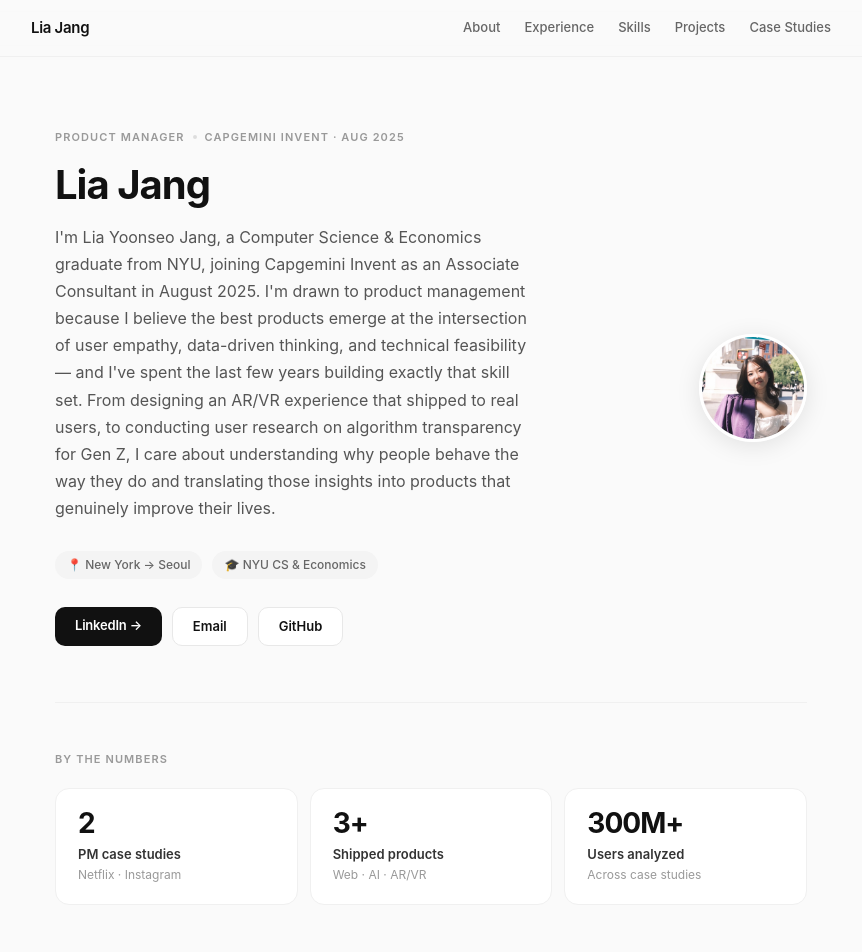
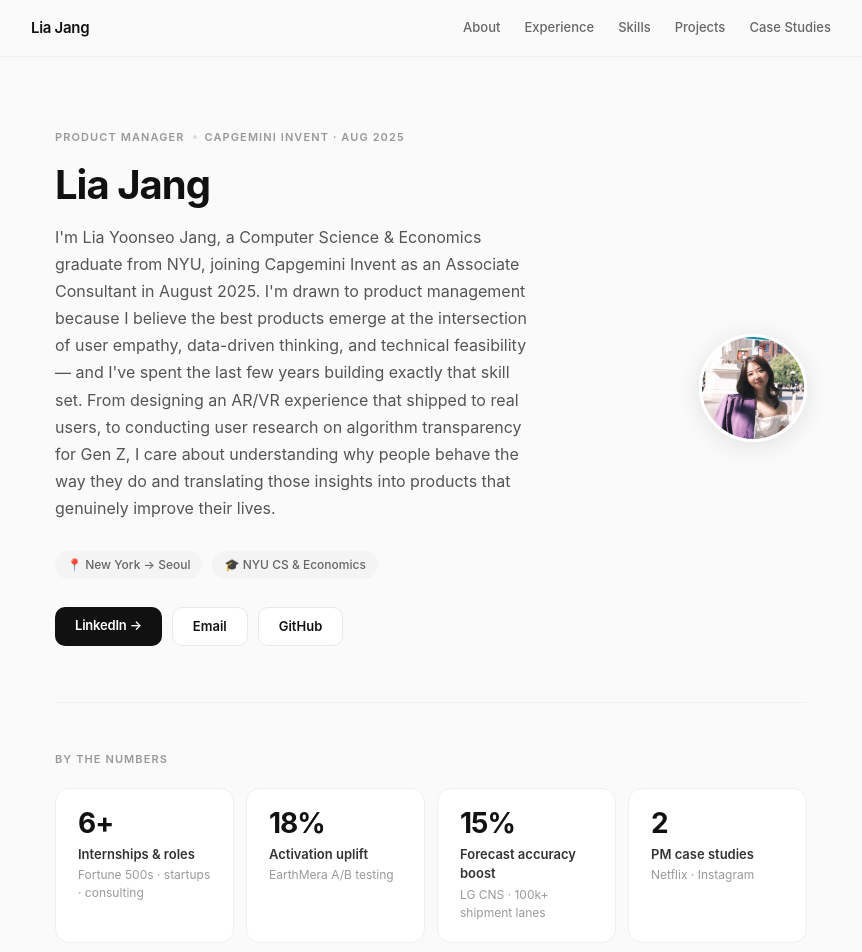
Before and after one commit to LiaYoonseoJang/personal-website, a React (Create React App) app: page / in a window 1280 px wide. Shown: the top 952 px of the page, without its empty margins (209-1071 px from the left). Built offline with nearby package versions, Linux system fonts and the light colour scheme.

Commit message:
fix: eslint unused vars

```diff
--- a/src/assets/data.js
+++ b/src/assets/data.js
@@ -1,4 +1,3 @@
-import React from "react";
 import netflixImg from '../images/netflix.jpg';
 import instaImg from '../images/instagram.png';
 import mininiImg from '../images/minini.jpg';
--- a/src/partials/MainHome.js
+++ b/src/partials/MainHome.js
@@ -6,7 +6,7 @@ import data from "../assets/data";
 import profileImg from "../images/profile.jpg";
 
 const MainHome = () => {
-  const { name, title, subtitle, social, about, skills, projects, case_studies } = data;
+  const { name, social, about, skills, projects, case_studies } = data;
 
   return (
     <div style={{ fontFamily: "'Inter', -apple-system, sans-serif", background: "#fafafa", minHeight: "100vh" }}>
@@ -76,11 +76,12 @@ const MainHome = () => {
         {/* BY THE NUMBERS */}
         <section style={{ padding: "48px 0", borderBottom: "1px solid #f0f0f0" }}>
           <p style={{ fontSize: 11, fontWeight: 600, letterSpacing: "0.1em", textTransform: "uppercase", color: "#999", marginBottom: 20 }}>By the numbers</p>
-          <div style={{ display: "grid", gridTemplateColumns: "repeat(3, 1fr)", gap: 12 }}>
+          <div style={{ display: "grid", gridTemplateColumns: "repeat(4, 1fr)", gap: 12 }}>
             {[
+              { number: "6+", label: "Internships & roles", sub: "Fortune 500s · startups · consulting" },
+              { number: "18%", label: "Activation uplift", sub: "EarthMera A/B testing" },
+              { number: "15%", label: "Forecast accuracy boost", sub: "LG CNS · 100k+ shipment lanes" },
               { number: "2", label: "PM case studies", sub: "Netflix · Instagram" },
-              { number: "3+", label: "Shipped products", sub: "Web · AI · AR/VR" },
-              { number: "300M+", label: "Users analyzed", sub: "Across case studies" },
             ].map(({ number, label, sub }) => (
               <div key={label} style={{ background: "#fff", border: "1px solid #f0f0f0", borderRadius: 14, padding: "20px 22px" }}>
                 <p style={{ fontSize: 28, fontWeight: 700, color: "#111", letterSpacing: "-1px", lineHeight: 1 }}>{number}</p>
```
